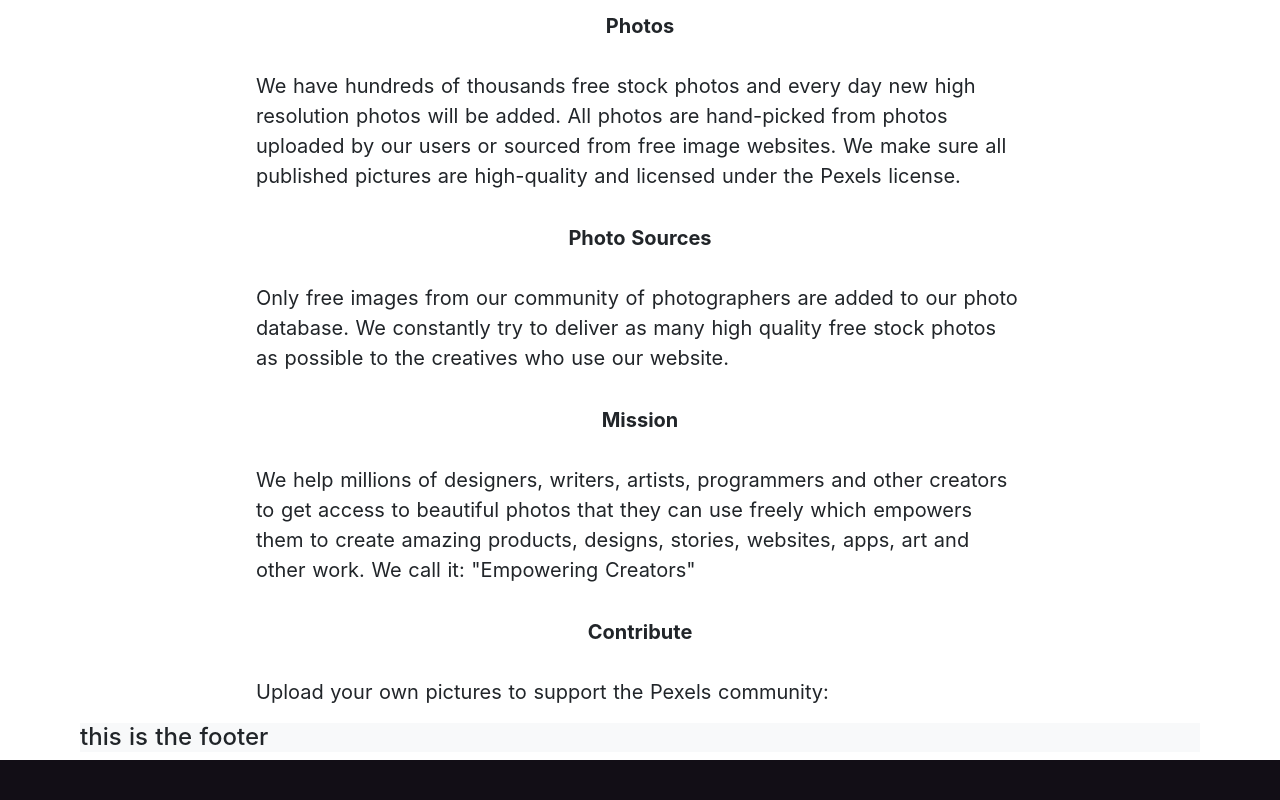
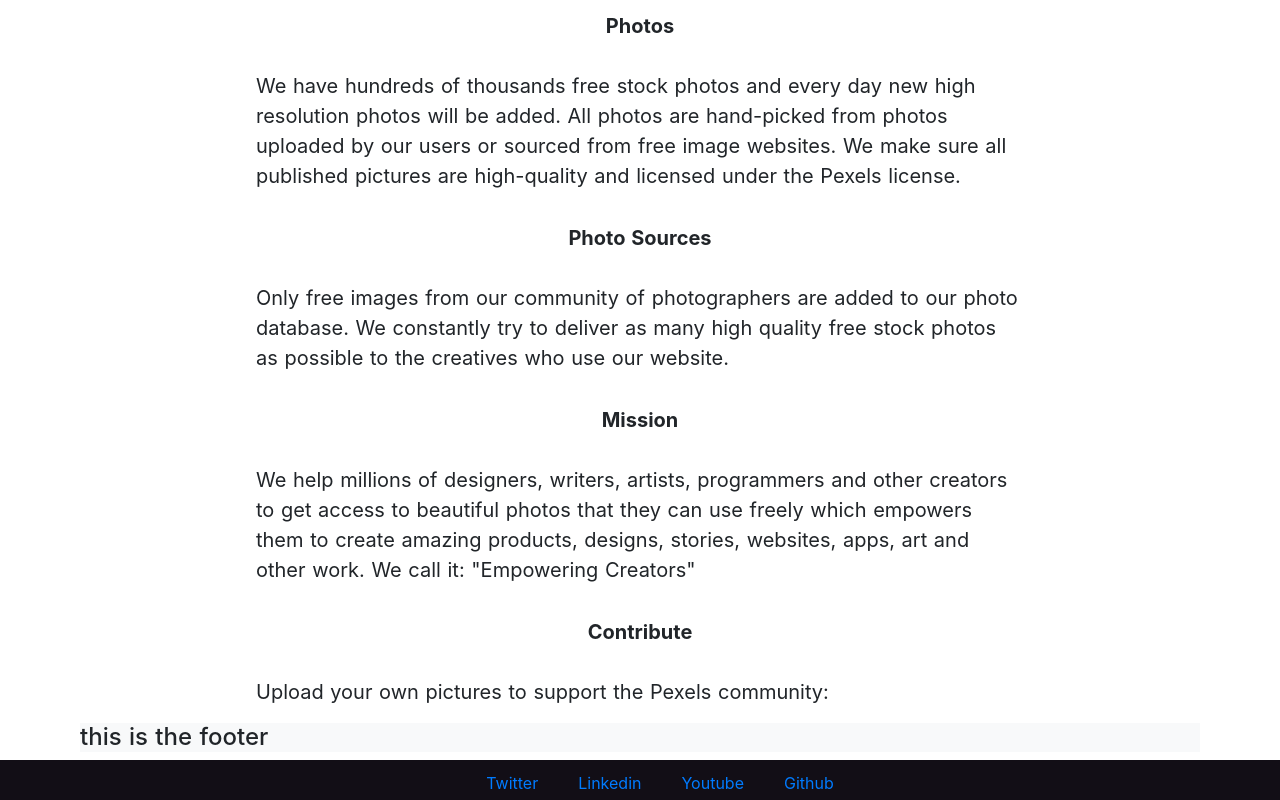
Before and after one commit to lofyhub/Pexelry, a Nuxt app: page /about in a window 1280 px wide. Shown: the part 899-1699 px from the top of the page. Built offline with nearby package versions, Linux system fonts and the light colour scheme.

Commit message:
updated the store         updated the handlers for the store         updated the search method

```diff
--- a/components/Footer.vue
+++ b/components/Footer.vue
@@ -6,6 +6,18 @@
 
     </div>
     <div class="light-footer">
+        <ul>
+            <li><a href="http://" target="_blank" rel="noopener noreferrer">Twitter</a></li>
+        </ul>
+        <ul>
+            <li><a href="http://" target="_blank" rel="noopener noreferrer">Linkedin</a></li>
+        </ul>
+        <ul>
+            <li><a href="http://" target="_blank" rel="noopener noreferrer">Youtube</a></li>
+        </ul>
+        <ul>
+            <li><a href="http://" target="_blank" rel="noopener noreferrer">Github</a></li>
+        </ul>
 
     </div>
 
@@ -28,6 +40,15 @@
     background: rgb(18, 14, 22);
     height: 5vh;
     width: 100%;
+    display: flex;
+    justify-content: center;
+}
+ul{
+    list-style: none;
+    padding-top: 0.7rem;
+}
+ul li a{
+    text-decoration: none;
 }
 
 </style>
--- a/components/photos.vue
+++ b/components/photos.vue
@@ -3,6 +3,7 @@
         <img class="card-img-top" :src="img" :alt="attrib" style="height: 20rem;">
         <div class="card-body">
             <span><img class="img-rounded img-responsive" :src="imgcap" :alt="attrib"></span><p class="card-text">{{name}}</p>
+            <span><button :href="img" download>Download</button></span>
 
         </div>
         </div>
@@ -12,6 +13,28 @@
 export default {
     name:'Photos',
     props:['img', 'name','attrib', 'imgcap']
+    // methods:{
+    //     forceFileDownload(response){
+    //         const url = window.URL.createObjectURL(new Blob([response.data]))
+    //         const link = document.createElement('a')
+    //         link.href = url
+    //         link.setAttribute('download', this.img) //or any other extension
+    //         document.body.appendChild(link)
+    //         link.click()
+    //     },
+    //     downloadWithVueResource() {
+    //         this.$http({
+    //             method: 'get',
+    //             url: this.img,
+    //             responseType: 'arraybuffer'
+    //         })
+    //         .then(response => {
+    //             this.forceFileDownload(response)
+    //         })
+    //         .catch(() => console.log('error occured'))
+
+    // },
+    // }
 
 }
 </script>
@@ -23,8 +46,8 @@
 }
 .img-rounded{
     border-radius: 50%;
-    width: 2rem;
-    height: 2rem;
+    width: 2.5rem;
+    height: 2.5rem;
     padding: 0;
     margin: 0;
 }
@@ -32,5 +55,27 @@
     display: inline-block;
     padding-left: 25px;
 }
+button{
+    border: none;
+    background: orchid;
+    padding: 3px 7px;
+    margin-left: 5px;
+    border-radius: 5px;
+
+
+}
+button:hover{
+    border: none;
+    background: rgb(61, 61, 61);
+    color: rgb(194, 96, 191);
+    padding: 3px 7px;
+    margin-left: 5px;
+    border-radius: 5px;
+
+
+}
+button:focus{
+    border: none;
+}
 
 </style>
--- a/pages/index.vue
+++ b/pages/index.vue
@@ -63,7 +63,8 @@
     const data = await response.json();
     const photos = data.photos;
     this.$store.commit('addPhotos',photos)
-    this.photos=this.$store.getters.getPhotos[0];
+    this.photos=this.$store.state.photos[0];
+
     this.search='';
    } catch (error) {
      console.log(error);
@@ -79,9 +80,9 @@
         const response = await fetch(`https://api.pexels.com/v1/search?query=${this.search}&per_page=80`, { headers});
         const data = await response.json();
         const photos = data.photos;
-          this.$store.commit('addPhotos',photos)
-          this.photos=this.$store.getters.getPhotos[0];
-          this.search='';
+        this.$store.commit('addPhotoSearch',photos)
+        this.photos=this.$store.state.photos[1];
+        this.search='';
 
         } catch (error) {
           console.log(error);
--- a/store/index.js
+++ b/store/index.js
@@ -5,15 +5,18 @@
 })
 export const  mutations = {
     // mutate the photos array here
-    addPhotos(state,photos){
-        state.photos.push(photos)
+    addPhotos(state,payload){
+        state.photos.push(payload)
+    },
+    addPhotoSearch(state,payload){
+      state.photos.push(payload)
     }
 }
 export const  actions={
-  // get photos array
- updatePhotos(photos){
-    commit('addPhotos',photos);
-  }
+  // update the photos array with new search
+    addPhotos(state,payload){
+    state.commit('addPhotos',payload)
+    }
 
 }
 export const  getters={
```
